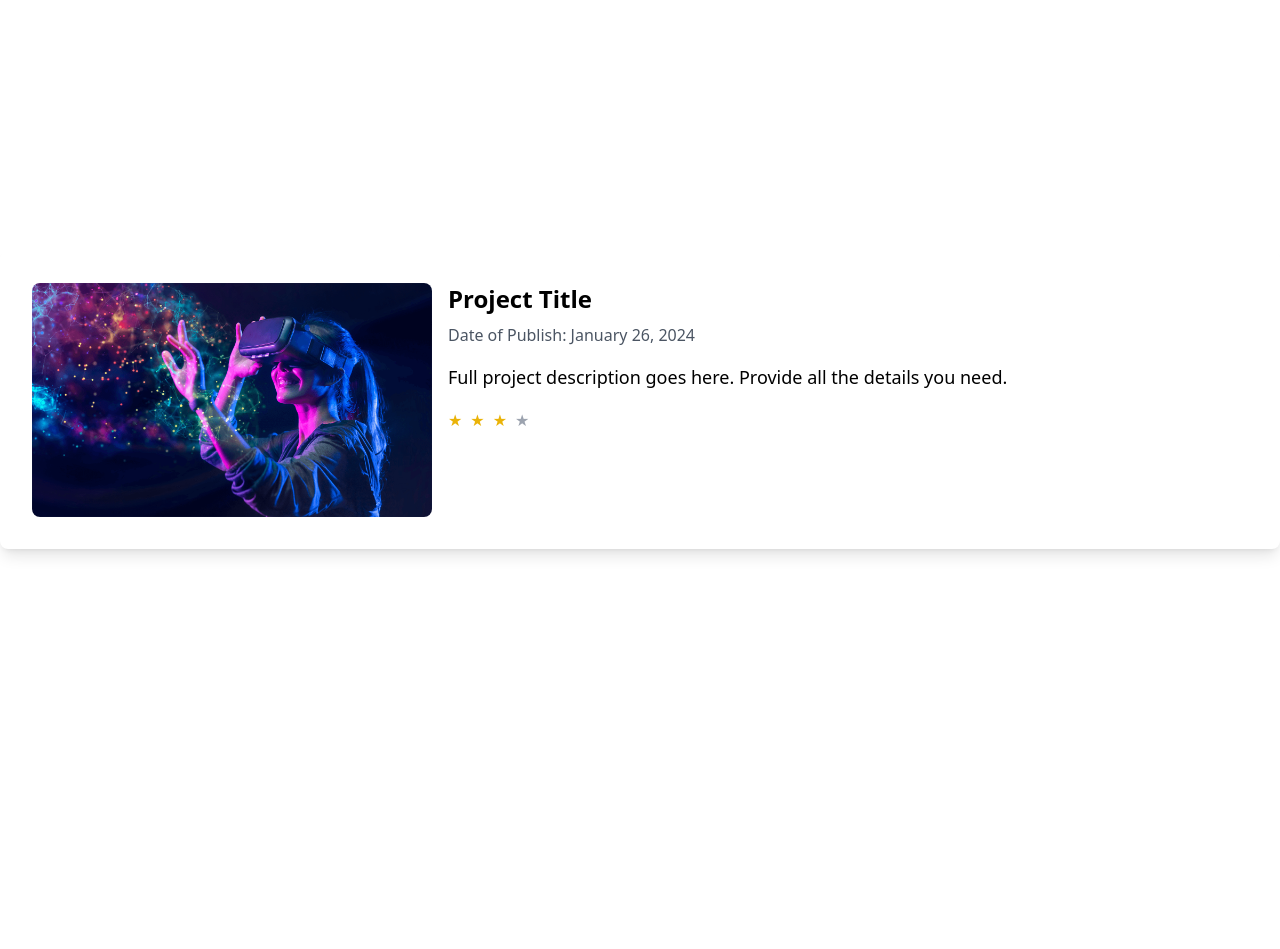
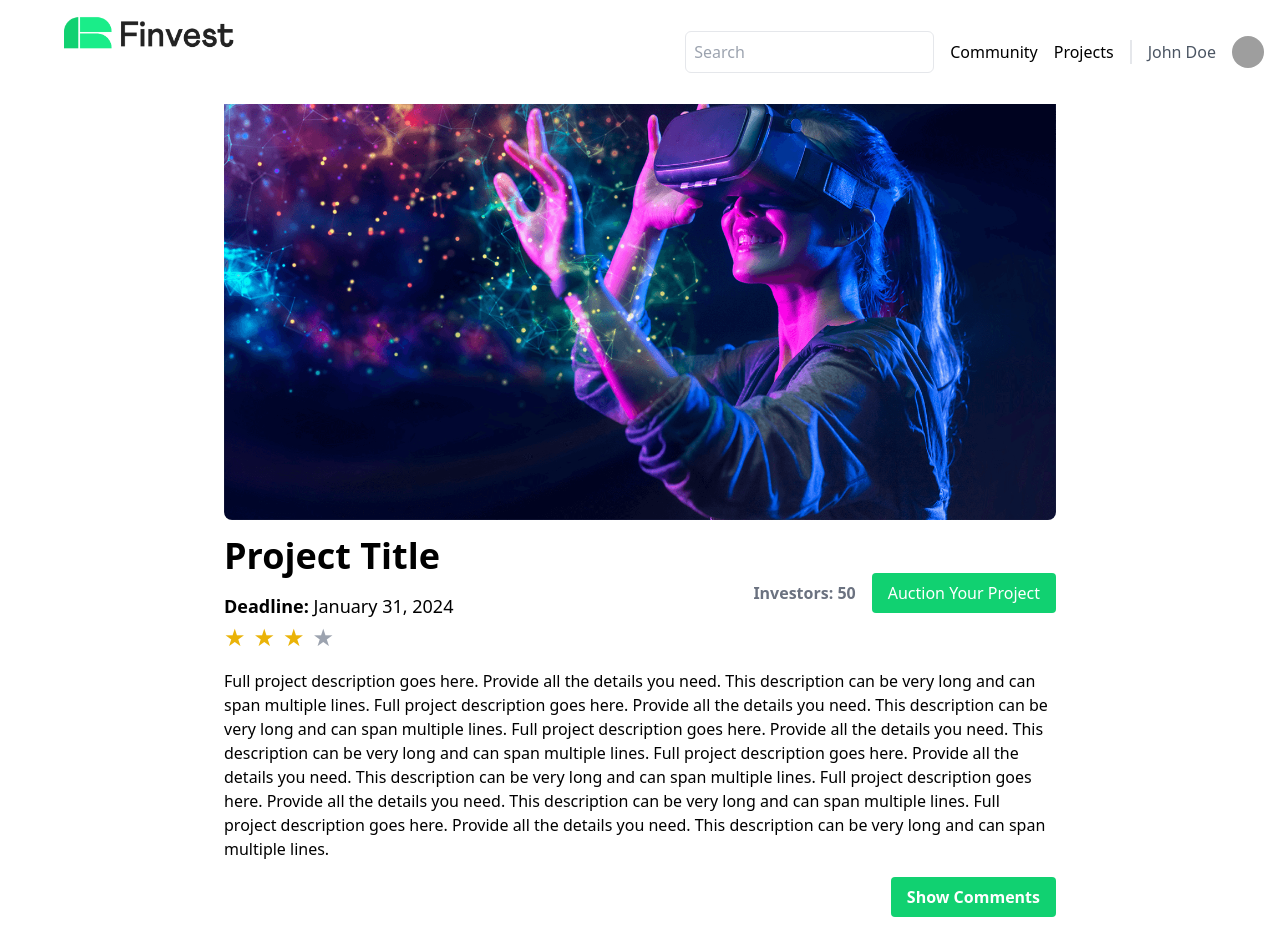
Before and after one commit to Ange-Constance/Codextreme, a React (Vite) app in the folder codeXtreme/: page /projectdescription in a window 1280 px wide. Before the commit the page ends 800 px from the top, so only its background shows below. Built offline with nearby package versions, Linux system fonts and the light colour scheme; grey boxes are pictures that could not be loaded.

Commit message:
(ft-projectpage)
-ProjectForm corrected
-ProjectDescription
-LandingPageCorrected

```diff
--- a/codeXtreme/src/Pages/LandingPage.jsx
+++ b/codeXtreme/src/Pages/LandingPage.jsx
@@ -3,6 +3,7 @@ import Image from "../assets/main_pic.svg"
 import Discovery from "../Components/Discovery"
 import ProjectCard from "../Components/ProjectCard"
 import { Link } from "react-router-dom";
+import Trial from "./Trial";
 function LandingPage() {
 
   const projects = [
@@ -74,6 +75,10 @@ function LandingPage() {
         {/* Add your beautiful graphics or icons here */}
       </div>
     </div>
+    <div className="">
+   <Trial/>
+   </div>
+
     <Discovery/>
     <div className="justify-center h-screen items-center flex-initial w-2/4 ml-16 mt-[120px]">
     {projects.map((project) => (
--- a/codeXtreme/src/Pages/ProjectDescription.jsx
+++ b/codeXtreme/src/Pages/ProjectDescription.jsx
@@ -1,29 +1,93 @@
-// src/components/ProjectDescription.js
-
 import projectImage from '../assets/vr-lenses.png';
+import Nav from '../components/Nav';
+import React, { useState } from 'react';
 
 const ProjectDescription = () => {
+
+    const [showComments, setShowComments] = useState(false);
+    const [rating, setRating] = useState(0);
+
+    const handleToggleComments = () => {
+      setShowComments(!showComments);
+    };
+
+    const handleStarClick = (clickedRating) => {
+      setRating(clickedRating);
+    };
+
+    const comments = [
+        "This is a great project!",
+         "I love the design.",
+          "How do you guys come up with this ideas"
+    ]
+
   return (
+    <div>
+     <Nav/>
     <div className="flex items-center justify-center min-h-screen">
-      <div className="flex flex-col md:flex-row bg-white p-8 shadow-lg rounded-lg">
-        <div className="md:w-1/3">
-          <img src={projectImage} alt="Project" className="rounded-lg" />
+      <div className="max-w-4xl bg-white p-8 ">
+        <div className="text-center">
+          <img src={projectImage} alt="Project" className="rounded-lg mb-4 mx-auto" />
+
         </div>
-        <div className="md:w-2/3 mt-4 md:mt-0 md:ml-4">
-          <h2 className="text-2xl font-semibold mb-2">Project Title</h2>
-          <p className="text-gray-600 mb-4">Date of Publish: January 26, 2024</p>
-          <p className="text-lg leading-relaxed mb-4">
+        <div className="text-lg leading-relaxed mt-4">
+        <h2 className="text-4xl font-semibold mt-2">Project Title</h2>
+        <p className="mt-4">
+            <strong>Deadline:</strong> January 31, 2024
+          </p>
+        </div>
+        <div className="flex items-center">
+          <span className="text-yellow-500 text-2xl mr-2">&#9733;</span>
+          <span className="text-yellow-500 text-2xl mr-2">&#9733;</span>
+          <span className="text-yellow-500 text-2xl mr-2">&#9733;</span>
+          <span className="text-gray-400 text-2xl">&#9733;</span>
+        </div>
+
+        <div className="flex items-center ml-[400px] float-right mt-[-80px] ">
+              <span className="mr-4 font-bold text-gray-500">Investors: 50</span>
+              <button className="bg-primary text-white px-4 py-2 rounded">
+                Auction Your Project
+              </button>
+            </div>
+
+          <p className='mt-4'>
             Full project description goes here. Provide all the details you need.
+            This description can be very long and can span multiple lines.
+            Full project description goes here. Provide all the details you need.
+            This description can be very long and can span multiple lines.
+            Full project description goes here. Provide all the details you need.
+            This description can be very long and can span multiple lines.
+            Full project description goes here. Provide all the details you need.
+            This description can be very long and can span multiple lines.
+            Full project description goes here. Provide all the details you need.
+            This description can be very long and can span multiple lines.
+            Full project description goes here. Provide all the details you need.
+            This description can be very long and can span multiple lines.
           </p>
-          <div className="flex items-center">
-            <span className="text-yellow-500 mr-2">&#9733;</span>
-            <span className="text-yellow-500 mr-2">&#9733;</span>
-            <span className="text-yellow-500 mr-2">&#9733;</span>
-            <span className="text-gray-400">&#9733;</span>
-          </div>
+          <div className="flex items-center mt-4">
+          <div className="ml-auto">
+          <button onClick={handleToggleComments} className="bg-primary hover:bg-secondary text-white font-bold py-2 px-4 rounded">
+            {showComments ? 'Hide Comments' : 'Show Comments'}
+          </button>
         </div>
       </div>
+      {showComments && (
+
+        <div className="mt-4 overflow-y-auto max-h-40">
+          {comments.map((comment, index) => (
+            <p key={index} className="text-sm text-gray-500 mb-2">
+              {comment}
+            </p>
+          ))}
+          <input type="text" placeholder="Add a comment" className="w-full p-2 border rounded-md"/>
+        </div>
+
+      )}
+      </div>
     </div>
+      </div>
+
+
   );
 };
 
--- a/codeXtreme/src/Pages/ProjectForm.jsx
+++ b/codeXtreme/src/Pages/ProjectForm.jsx
@@ -1,5 +1,5 @@
 import React, { useState } from 'react';
-
+import Nav from "../Components/Nav";
 const ProjectForm = () => {
   const [formData, setFormData] = useState({
     projectName: '',
@@ -54,7 +54,10 @@ const ProjectForm = () => {
   );
 
   return (
-    <div className="max-w-xl mx-auto p-8 bg-white rounded-md shadow-md mt-4">
+    <div>
+      <Nav/>
+    <div className='mt-[100px]'>
+    <div className="max-w-xl mx-auto p-8 bg-white rounded-md shadow-md ">
       {currentStep === 1 && (
         <div>
           <h2 className="text-2xl font-bold mb-4">Step 1: Project Details</h2>
@@ -94,14 +97,14 @@ const ProjectForm = () => {
             />
           </label>
 
-          <button onClick={nextStep} className="bg-blue-500 text-white px-4 py-2 rounded-md">
+          <button onClick={nextStep} className="bg-primary text-white px-4 py-2 rounded-md">
             Next {renderIcon()}
           </button>
         </div>
       )}
 
       {currentStep === 2 && (
-        <div>
+        <div >
           <h2 className="text-2xl font-bold mb-4">Step 2: Project Dates</h2>
           {/* Render form fields for Step 2 */}
           <label className="block mb-4">
@@ -131,7 +134,7 @@ const ProjectForm = () => {
           <button onClick={prevStep} className="mr-4 bg-gray-500 text-white px-4 py-2 rounded-md">
             Previous
           </button>
-          <button onClick={nextStep} className="bg-blue-500 text-white px-4 py-2 rounded-md">
+          <button onClick={nextStep} className="bg-primary text-white px-4 py-2 rounded-md">
             Next {renderIcon()}
           </button>
         </div>
@@ -164,6 +167,9 @@ const ProjectForm = () => {
         </div>
       )}
     </div>
+    </div>
+    </div>
+
   );
 };
 
--- /dev/null
+++ b/codeXtreme/src/Pages/Trial.jsx
@@ -0,0 +1,38 @@
+
+import Mage from "../assets/members-pana.svg"
+const Trial = () => {
+  return (
+    <div className="flex flex-row">
+    <div className="mt-[100px] ml-6">
+      <img src={Mage} alt="life" className="w-[500px] h-[600px]" />
+    </div>
+
+    <div className="flex items-center w-[60px] h-3/4 mt-[150px] ml-16  ">
+      <div className="bg-white border-green-500 border p-10 rounded-lg flex justify-center ">
+        <div className="w-20 h-20 bg-white border-green-500 border rounded-full mr-8"></div>
+        <div>
+          <h1 className="text-2xl text-center font-bold mb-4">Our Community</h1>
+          <p className="text-gray-600">
+            Full project description goes here. Provide all the details you need.
+            This description can be very long and can span multiple lines.
+            Full project description goes here. Provide all the details you need.
+            This description can be very long and can span multiple lines.
+            Full project description goes here. Provide all the details you need.
+            This description can be very long and can span multiple lines.
+            Full project description goes here. Provide all the details you need.
+            This description can be very long and can span multiple lines.
+            Full project description goes here. Provide all the details you need.
+            This description can be very long and can span multiple lines.
+          </p>
+          <button className="bg-primary rounded-lg text-white font-bold text-sm p-4 mt-6 ml-[140px] ">
+            Join our Community
+          </button>
+        </div>
+        <div className="w-20 h-20 bg-white border-green-500 border rounded-full ml-8"></div>
+      </div>
+    </div>
+    </div>
+  );
+};
+
+export default Trial;
--- a/codeXtreme/tailwind.config.js
+++ b/codeXtreme/tailwind.config.js
@@ -7,6 +7,7 @@ export default {
         primary: '#11d171',
         secondary: '#1aed89',
         tertiary: '#1e1e1e',
+        darkBlue: '#13231A'
       },
       visibility: {
         visible: 'visible',
```
Also changed, not shown: codeXtreme/src/Pages/Trial.txt (deleted), codeXtreme/src/assets/members-pana.svg (added), 1 other file (tests, documents, lock files or other folders).
